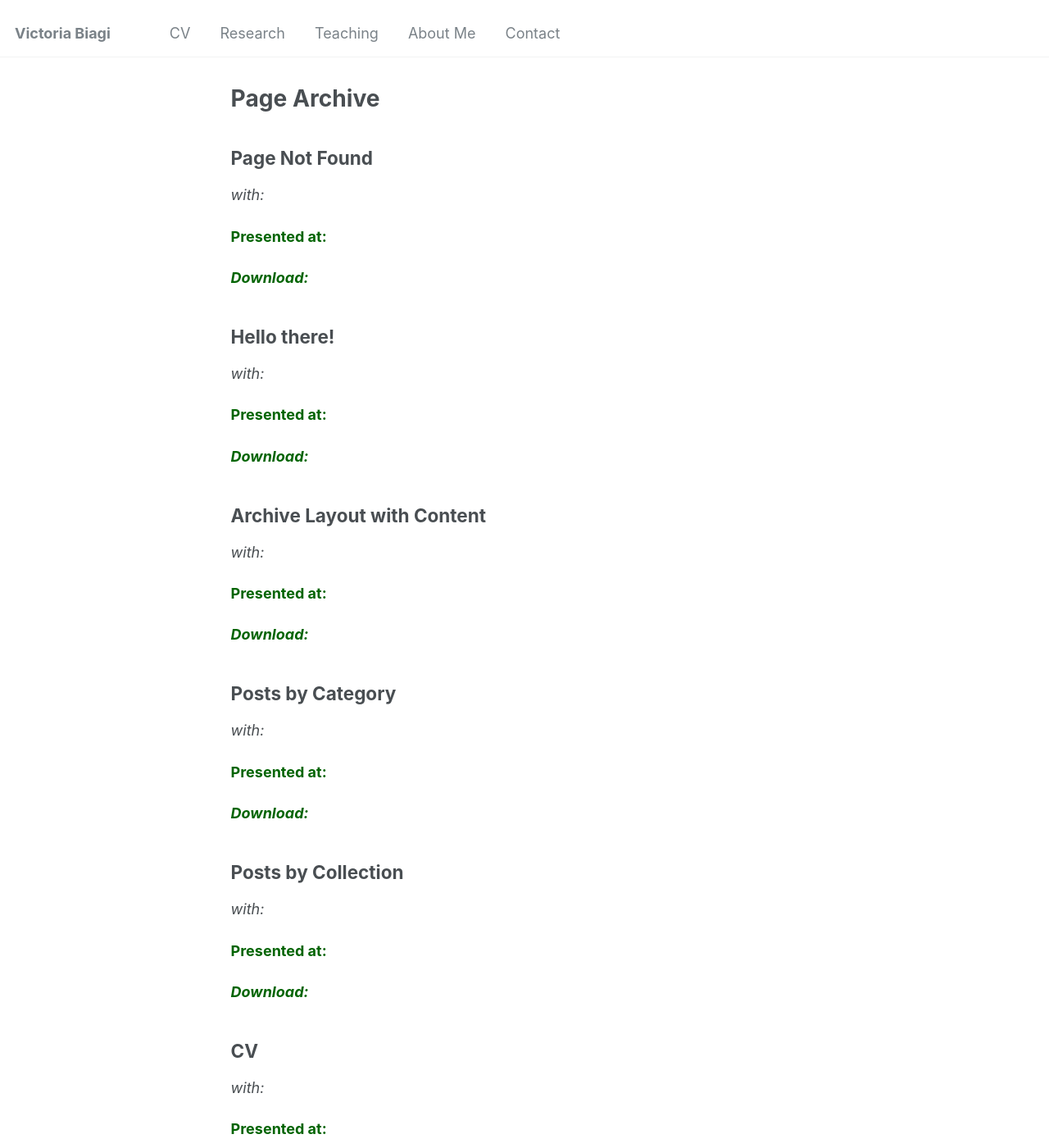
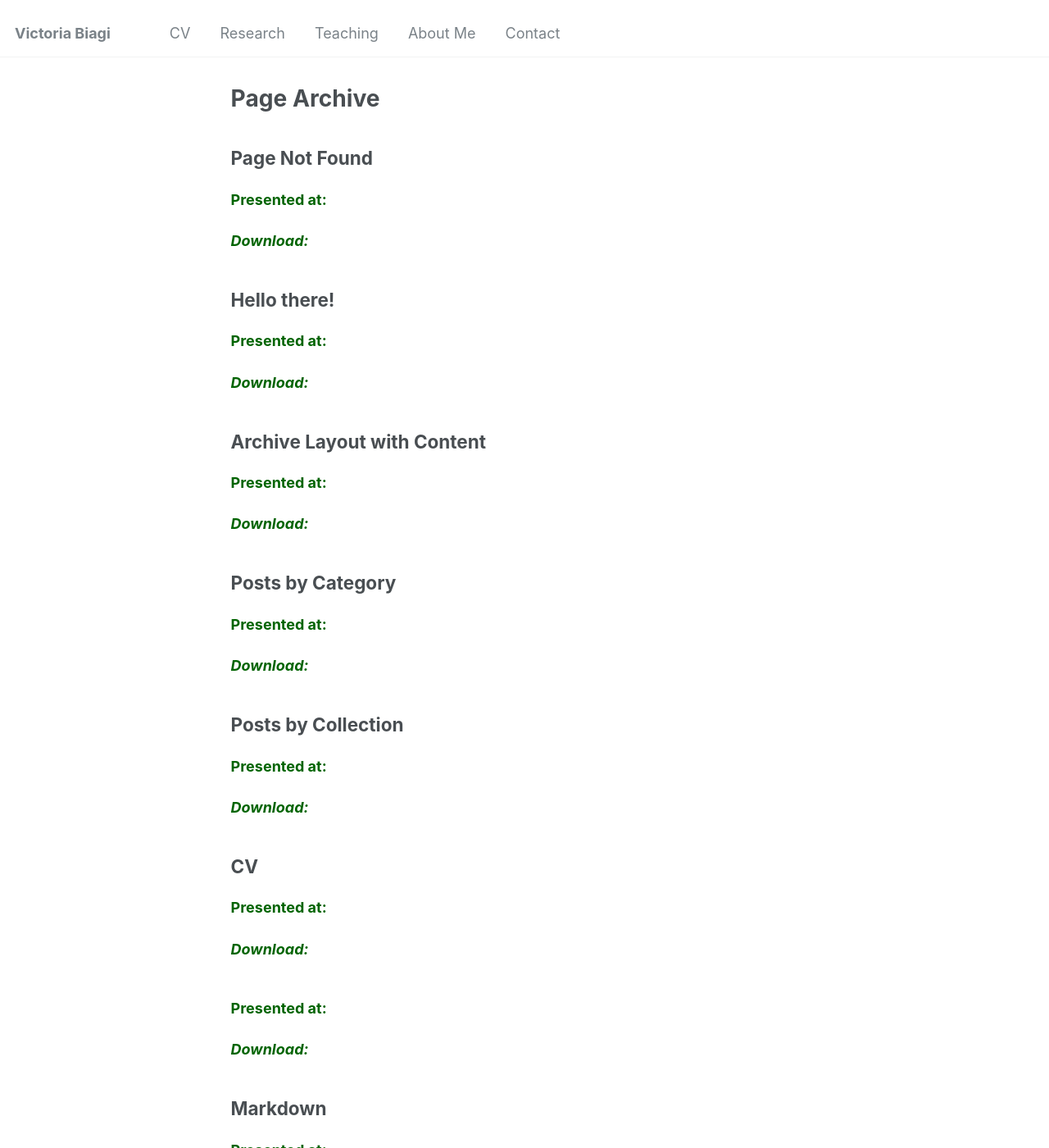
Before and after one commit to victoriabiagi/victoriabiagi.github.io, a Jekyll site: the page built from _pages/page-archive.html, in a window 1280 px wide and 1400 px high. Shown: the whole window at 82% size. Built offline with Jekyll 4.4.1, drawn with Linux system fonts in a browser that asks for light colours; some of the changed text lies outside the part shown.

Commit message:
Update archive-single.html

```diff
--- a/_includes/archive-single.html
+++ b/_includes/archive-single.html
@@ -31,7 +31,7 @@
 </h2>
 
 <p class="presentation-info">
-  <span style="font-style: italic;">with:</span> {{ post.coauthor }}
+  <span style="font-style: italic;"></span> {{ post.coauthor }}
 </p>
 
 <p class="presentation-info">
```
